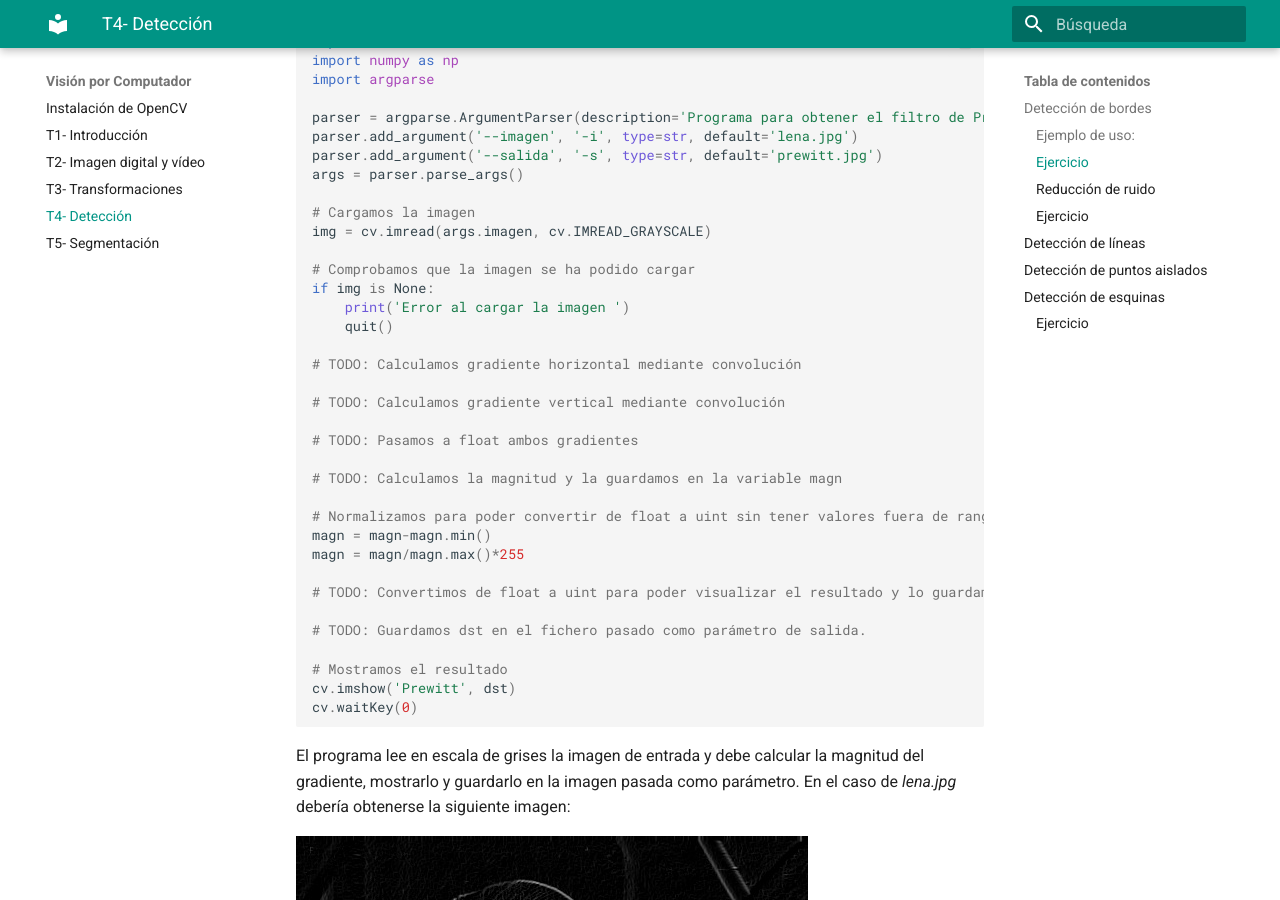
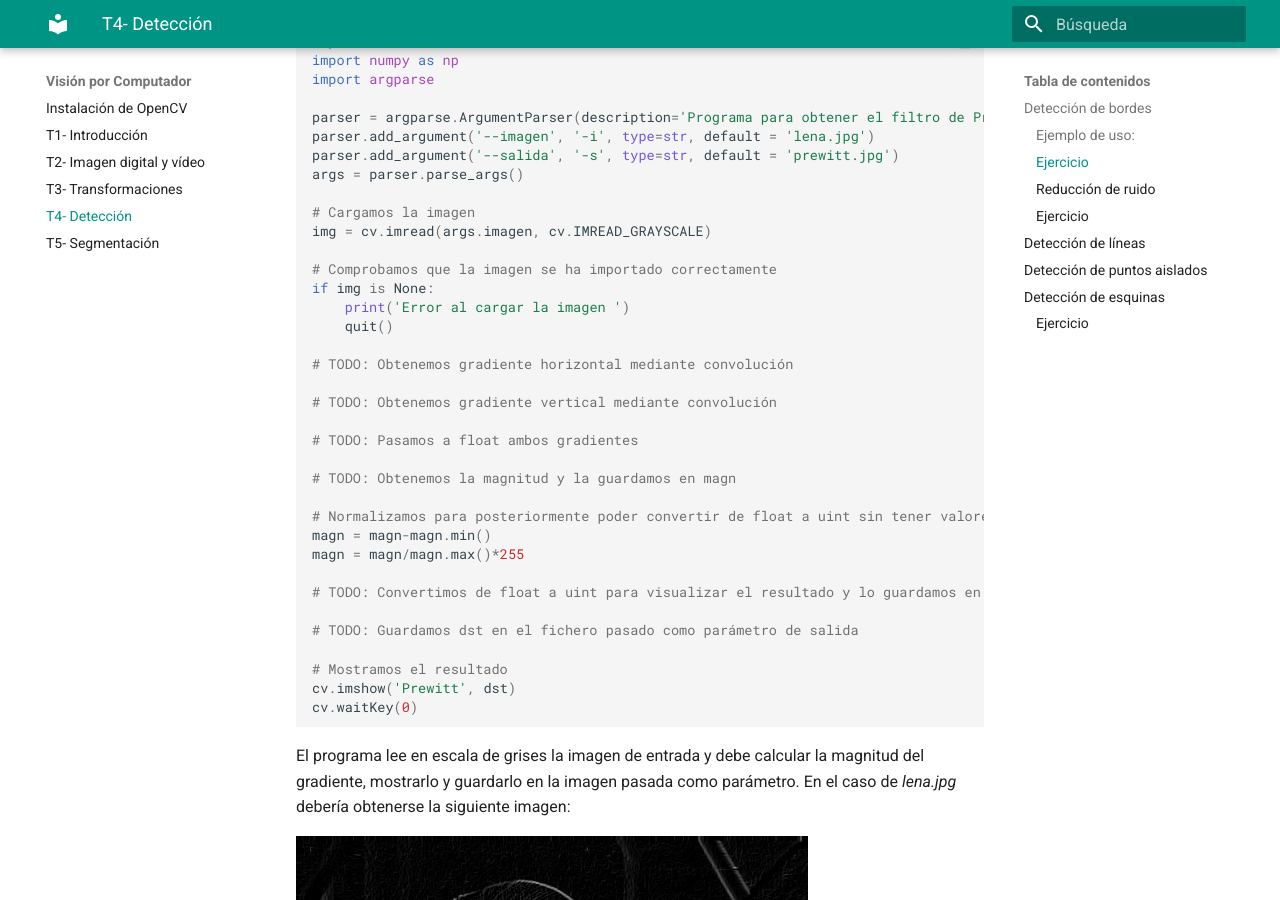
Before and after one commit to pertusa/VisionPorComputador, an MkDocs documentation site: the page built from docs/deteccion.md, in a window 1280 px wide and 900 px high, scrolled down 1558 px. Built offline with MkDocs 1.6.1 and Material for MkDocs 9.7.7, drawn with Linux system fonts in a browser that asks for light colours; some of the changed text lies outside the part shown.

Commit message:
Updating

````diff
--- a/docs/deteccion.md
+++ b/docs/deteccion.md
@@ -70,10 +70,22 @@ Podemos usar distintos kernels para implementar gradientes mediante convolución
 --->
 
 <!--
+# 2023/24
 WM: obtener
 description='Programa
 # Comprobamos que la imagen se ha podido leer -> # Comprobamos que la imagen se ha podido cargar
 # Normalizamos. Este paso es necesario para convertir de float a uint sin tener valores fuera de rango -> # Normalizamos para poder convertir de float a uint sin tener valores fuera de rango
+
+# 2024/25
+WM: default = 'lena.jpg' (antes, "default='lena.jpg'")
+WM: default = 'prewitt.jpg' (antes, "default='prewitt.jpg'")
+WM: # Comprobamos que la imagen se ha importado correctamente (antes, "# Comprobamos que la imagen se ha podido cargar")
+WM: # TODO: Obtenemos gradiente horizontal mediante convolución (antes, "# TODO: Calculamos gradiente horizontal mediante convolución")
+WM: # TODO: Obtenemos gradiente vertical mediante convolución (antes, "# TODO: Calculamos gradiente vertical mediante convolución")
+WM: # TODO: Obtenemos la magnitud y la guardamos en magn (antes, "# TODO: Calculamos la magnitud y la guardamos en la variable magn")
+WM: Normalizamos para posteriormente poder (antes, "Normalizamos para poder)
+WM: # TODO: Convertimos de float a uint para visualizar (antes, "# TODO: Convertimos de float a uint para poder visualizar")
+WM: como parámetro de salida (antes, "como parámetro de salida.")
 -->
 
 ```python
@@ -82,33 +94,33 @@ import numpy as np
 import argparse
 
 parser = argparse.ArgumentParser(description='Programa para obtener el filtro de Prewitt.')
-parser.add_argument('--imagen', '-i', type=str, default='lena.jpg')
-parser.add_argument('--salida', '-s', type=str, default='prewitt.jpg')
+parser.add_argument('--imagen', '-i', type=str, default = 'lena.jpg')
+parser.add_argument('--salida', '-s', type=str, default = 'prewitt.jpg')
 args = parser.parse_args()
 
 # Cargamos la imagen
 img = cv.imread(args.imagen, cv.IMREAD_GRAYSCALE)
 
-# Comprobamos que la imagen se ha podido cargar
+# Comprobamos que la imagen se ha importado correctamente
 if img is None:
     print('Error al cargar la imagen ')
     quit()
 
-# TODO: Calculamos gradiente horizontal mediante convolución
+# TODO: Obtenemos gradiente horizontal mediante convolución
 
-# TODO: Calculamos gradiente vertical mediante convolución
+# TODO: Obtenemos gradiente vertical mediante convolución
 
 # TODO: Pasamos a float ambos gradientes
 
-# TODO: Calculamos la magnitud y la guardamos en la variable magn
+# TODO: Obtenemos la magnitud y la guardamos en magn
 
-# Normalizamos para poder convertir de float a uint sin tener valores fuera de rango
+# Normalizamos para posteriormente poder convertir de float a uint sin tener valores fuera de rango
 magn = magn-magn.min()
 magn = magn/magn.max()*255
 
-# TODO: Convertimos de float a uint para poder visualizar el resultado y lo guardamos en dst
+# TODO: Convertimos de float a uint para visualizar el resultado y lo guardamos en dst
 
-# TODO: Guardamos dst en el fichero pasado como parámetro de salida.
+# TODO: Guardamos dst en el fichero pasado como parámetro de salida
 
 # Mostramos el resultado
 cv.imshow('Prewitt', dst)
````
Also changed, not shown: other parts of docs/deteccion.md (+29 -12 lines).
